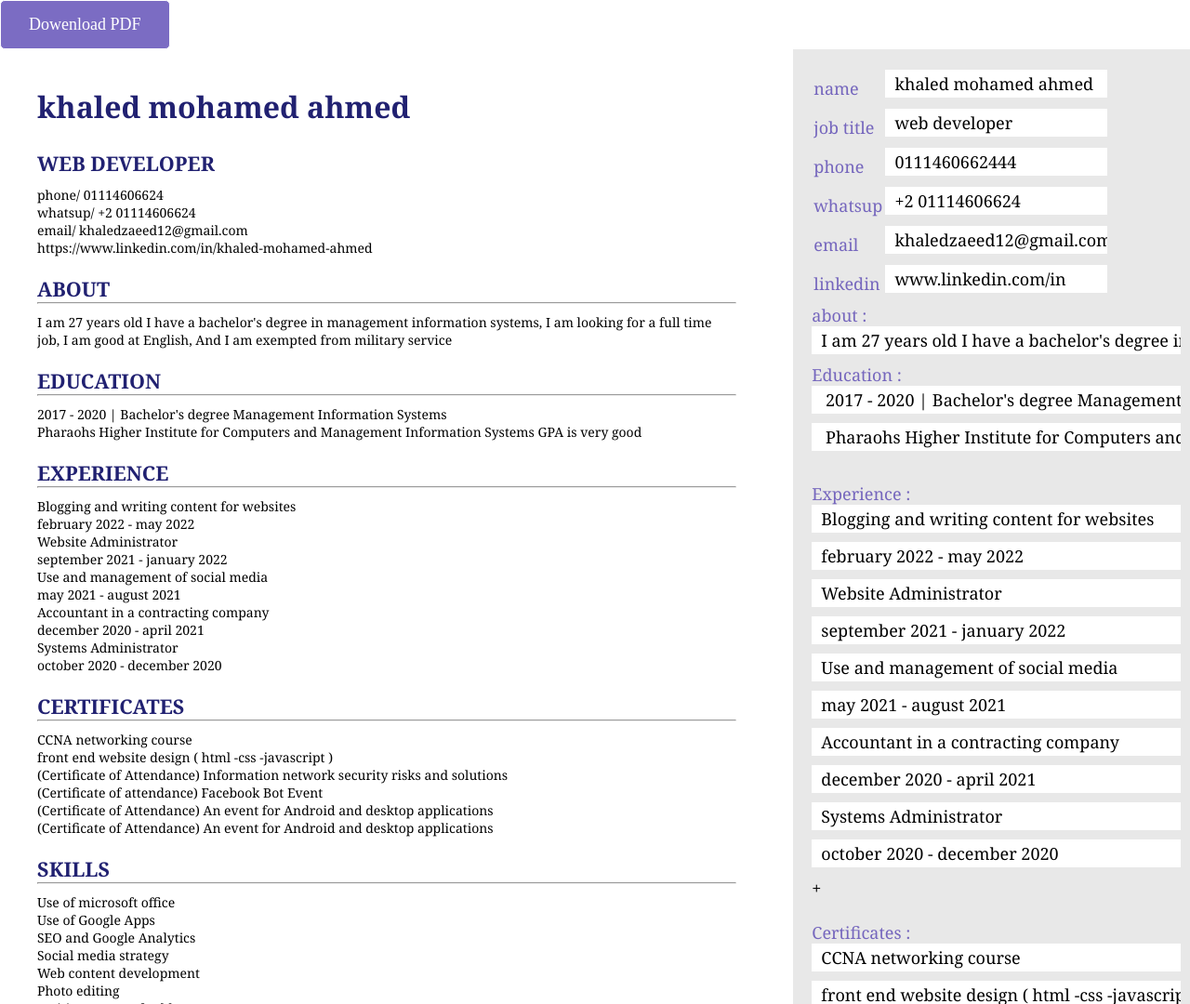
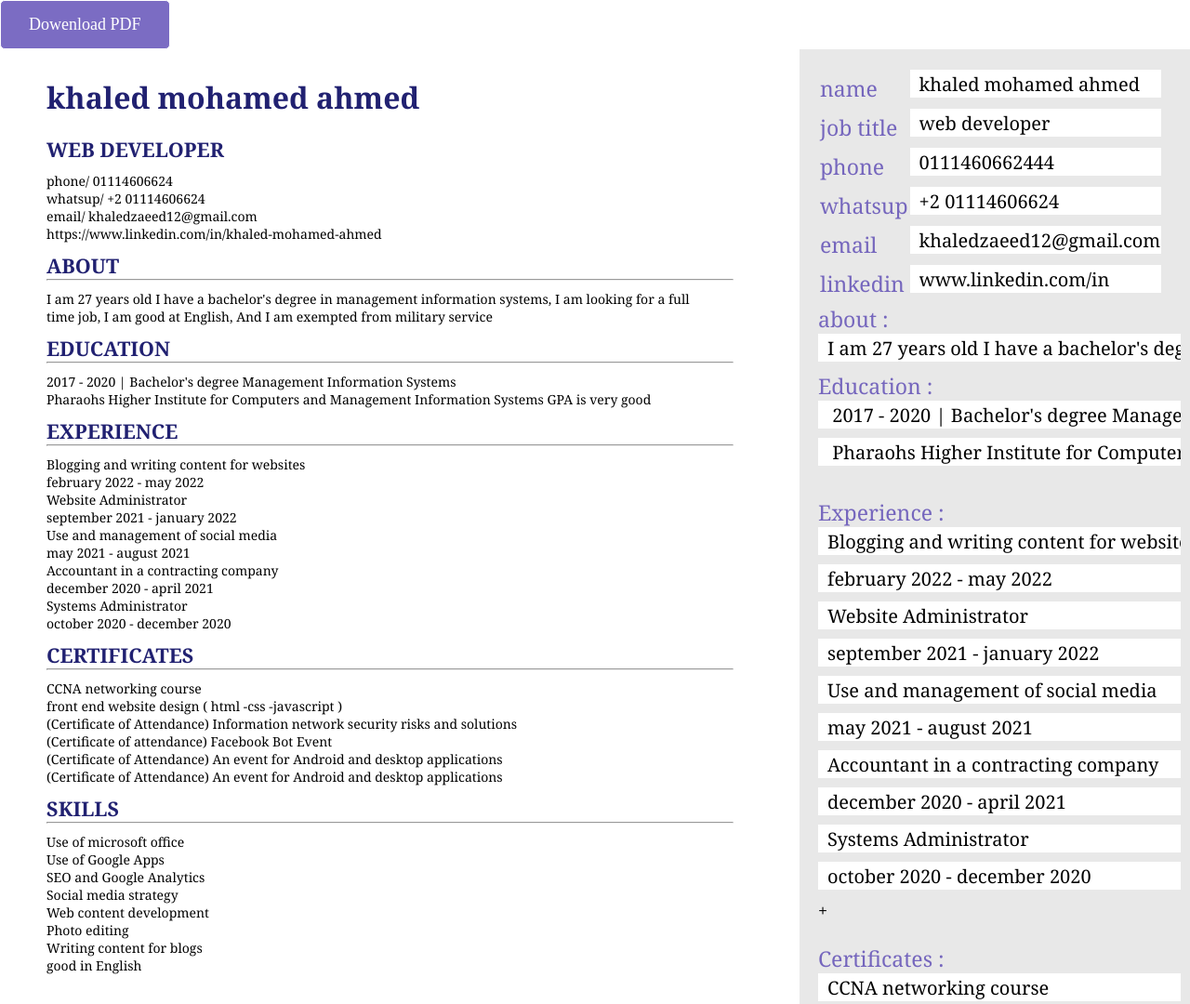
Before and after one commit to pashmoparmig/cv_maker, a plain HTML site: page index.html in a window 1280 px wide. Shown: the top 1080 px of the page at 93% size. Drawn offline with Linux system fonts and the light colour scheme.

Commit message:
Update style.css

```diff
--- a/style.css
+++ b/style.css
@@ -15,7 +15,7 @@
 .cv_contaner{
     /* background-color: rgb(223, 223, 223); */
     /* background-color: rgb(104, 16, 16); */
-    padding: 40px 40px;
+    padding: 30px 50px;
     margin-top: 0;
     /* width: 1748px; */
     /* margin: auto; */
@@ -37,12 +37,12 @@ p{
 }
 h1{
     color: rgb(33, 33, 113);
-    margin: 0 0 25px 0;
+    margin: 0 0 20px 0;
     font-size:xx-large;
 }
 h2{
     color:rgb(33, 33, 113);
-    margin: 20px 0 10px 0;
+    margin: 10px 0 10px 0;
     text-transform: uppercase;
     font-size: larger;
 }
@@ -68,19 +68,23 @@ hr{
 }
 label{
     color: rgba(76, 56, 174, 0.739);
+    font-size: 23px;
 }
 input{
     border: 0;
     margin:auto;
     transition: .5s;
-    width:80%;
+    width:100%;
     height: 30px;
     /* display: flex; */
     padding-left: 10px;
     margin-bottom: 10px;
+    font-size: 20px;
+
 }
 form input{
-    width:100%
+    width:100%;
+    font-size: 20px;
 }
 .info input, .call input{
     /* width:fit-content; */
@@ -132,6 +136,10 @@ button:hover{
 table{
     width: 95%;
 }
+table input{
+    width: 100%;
+}
+
 
                  /*  --- for phone ---    */
 @media (max-width:750px){
@@ -149,7 +157,7 @@ table{
 
 @media (max-width:750px){
     input{
-        width: 50%;
+        width: 80%;
         height: 35px;
         margin-bottom: 10px;
         padding-left: 5px;
```
